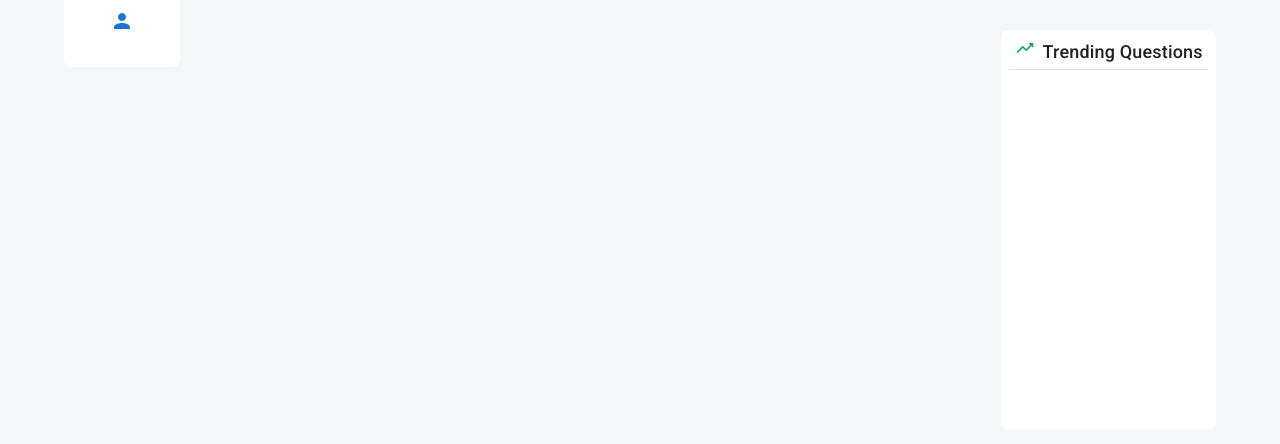
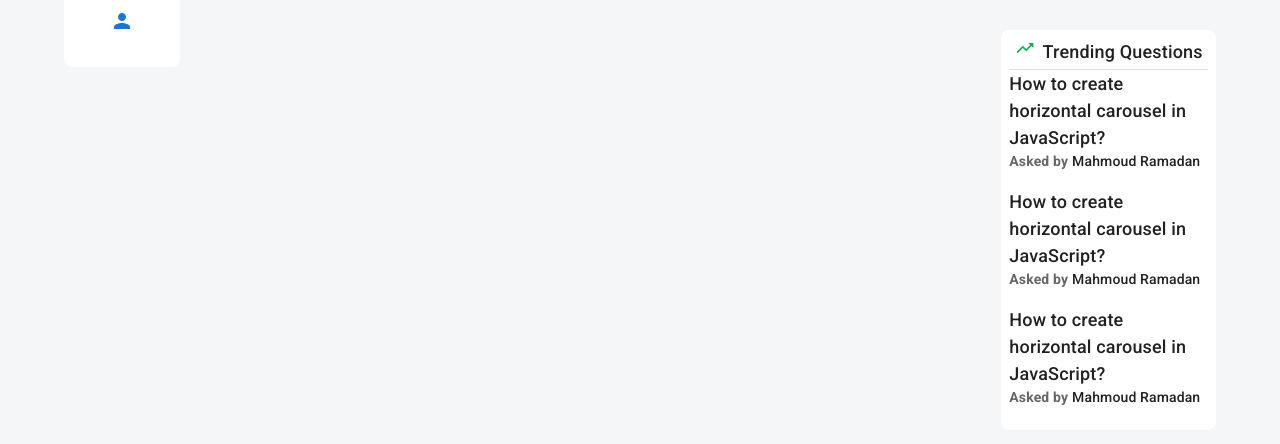
Before and after one commit to Elalfy74/fast-answer, a React (Vite) app: page / in a window 1280 px wide. Shown: the part 482-926 px from the top of the page. Built offline with nearby package versions, Linux system fonts and the light colour scheme; no server answers; the database is empty.

Commit message:
WIP on Question page 2

```diff
--- a/src/components/Question.tsx
+++ b/src/components/Question.tsx
@@ -81,18 +81,20 @@ const Question = ({ question }: QuestionProps) => {
         <Box display='flex' justifyContent='space-between' sx={{ ml: 1 }} >
 
           {/* User and Datetime */}
-          <Box sx={{ display: 'flex', gap: 0.7 }} >
-            <Avatar alt="user avatar" src={avatar} sx={{ width: 30, height: 30 }} />
+          <Box sx={{ display: 'flex', gap: 0.7, alignItems: 'center' }} >
+            <Avatar alt="user avatar" src={avatar} sx={{ width: 35, height: 35 }} />
 
             {/* <Typography color="#6AA5FF">{question.author.authorName}</Typography> */}
-            <Typography variant="body2" sx={{ mt: 0.5 }} color="#6AA5FF">Mahmoud Ramadan</Typography>
-            {/* <Typography>asked</Typography>
+            <Box sx={{ display: 'flex', flexDirection: 'column' }}>
+              <Typography sx={{ fontSize: '16px', fontWeight: '500' }} color="#6AA5FF">Mahmoud Ramadan</Typography>
+              {/* <Typography>asked</Typography>
             <Typography color='#616161' variant="caption" sx={{mt: 0.5}}>{question.creationTime}</Typography> */}
-            <Typography color='#616161' variant="caption" sx={{ mt: 0.5 }}>22 Apr 02:34pm</Typography>
+              <Typography color='#616161' sx={{ fontSize: '14px' }}>22 Apr 02:34pm</Typography>
+            </Box>
           </Box>
 
           {/* Tags */}
-          <Box sx={{ display: 'flex', flexWrap: 'wrap', gap: 1 }}>
+          <Box sx={{ display: 'flex', flexWrap: 'wrap', justifyContent: 'flex-end', gap: 1 }}>
             {question.tags.map((tag) => (
               <Box key={tag.id}>
                 <Typography
--- a/src/layouts/RightSideBar.tsx
+++ b/src/layouts/RightSideBar.tsx
@@ -12,7 +12,7 @@ const RightSideBar = () => {
       <Box borderRadius="8px" bgcolor="white" height="400px" p="8px" >
 
         {/* Leader Board Header */}
-        <Stack direction='row' spacing={1} justifyContent='center' sx={{mb: 0.5}}>
+        <Stack direction='row' spacing={1} justifyContent='center' sx={{ mb: 0.5 }}>
           <LeaderboardIcon fontSize="small" color="primary" />
           <Typography sx={{ fontWeight: "500", fontSize: '18px' }}>LeaderBoard</Typography>
         </Stack>
@@ -67,11 +67,39 @@ const RightSideBar = () => {
 
       {/* Trending Questions */}
       <Box borderRadius="8px" bgcolor="white" height="400px" p="8px">
-        <Stack direction='row' spacing={1} justifyContent='center' sx={{mb: 0.5}}>
+        {/* Header */}
+        <Stack direction='row' spacing={1} justifyContent='center' sx={{ mb: 0.5 }}>
           <TrendingUpIcon fontSize="small" color="success" />
           <Typography sx={{ fontWeight: "500", fontSize: '18px' }}>Trending Questions</Typography>
         </Stack>
         <Divider />
+        {/* Questions */}
+        <Stack spacing={2}>
+          <Box>
+            <Typography sx={{ fontSize: '18px', fontWeight: '500' }}>How to create horizontal carousel in JavaScript?</Typography>
+            <Box sx={{ display: 'flex', alignItems: 'center', gap: '4px' }}>
+              <Typography sx={{ color: 'text.secondary', fontSize: '14px', fontWeight: 'bold', }}>Asked by</Typography>
+              <Typography sx={{ fontWeight: '500', fontSize: '14px' }}>Mahmoud Ramadan</Typography>
+            </Box>
+          </Box>
+
+          <Box>
+            <Typography sx={{ fontSize: '18px', fontWeight: '500' }}>How to create horizontal carousel in JavaScript?</Typography>
+            <Box sx={{ display: 'flex', alignItems: 'center', gap: '4px' }}>
+              <Typography sx={{ color: 'text.secondary', fontSize: '14px', fontWeight: 'bold', }}>Asked by</Typography>
+              <Typography sx={{ fontWeight: '500', fontSize: '14px' }}>Mahmoud Ramadan</Typography>
+            </Box>
+          </Box>
+
+          <Box>
+            <Typography sx={{ fontSize: '18px', fontWeight: '500' }}>How to create horizontal carousel in JavaScript?</Typography>
+            <Box sx={{ display: 'flex', alignItems: 'center', gap: '4px' }}>
+              <Typography sx={{ color: 'text.secondary', fontSize: '14px', fontWeight: 'bold', }}>Asked by</Typography>
+              <Typography sx={{ fontWeight: '500', fontSize: '14px' }}>Mahmoud Ramadan</Typography>
+            </Box>
+          </Box>
+
+        </Stack>
 
       </Box>
     </Stack>
```
